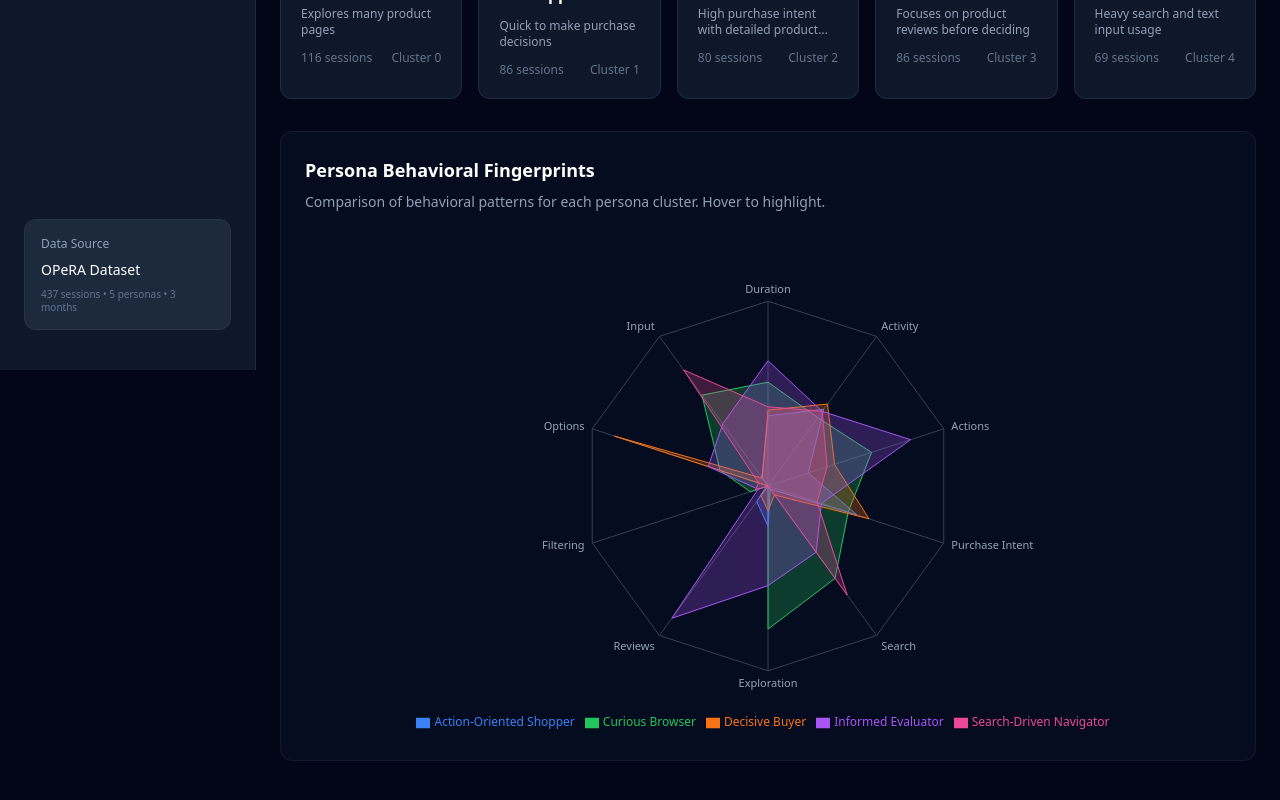
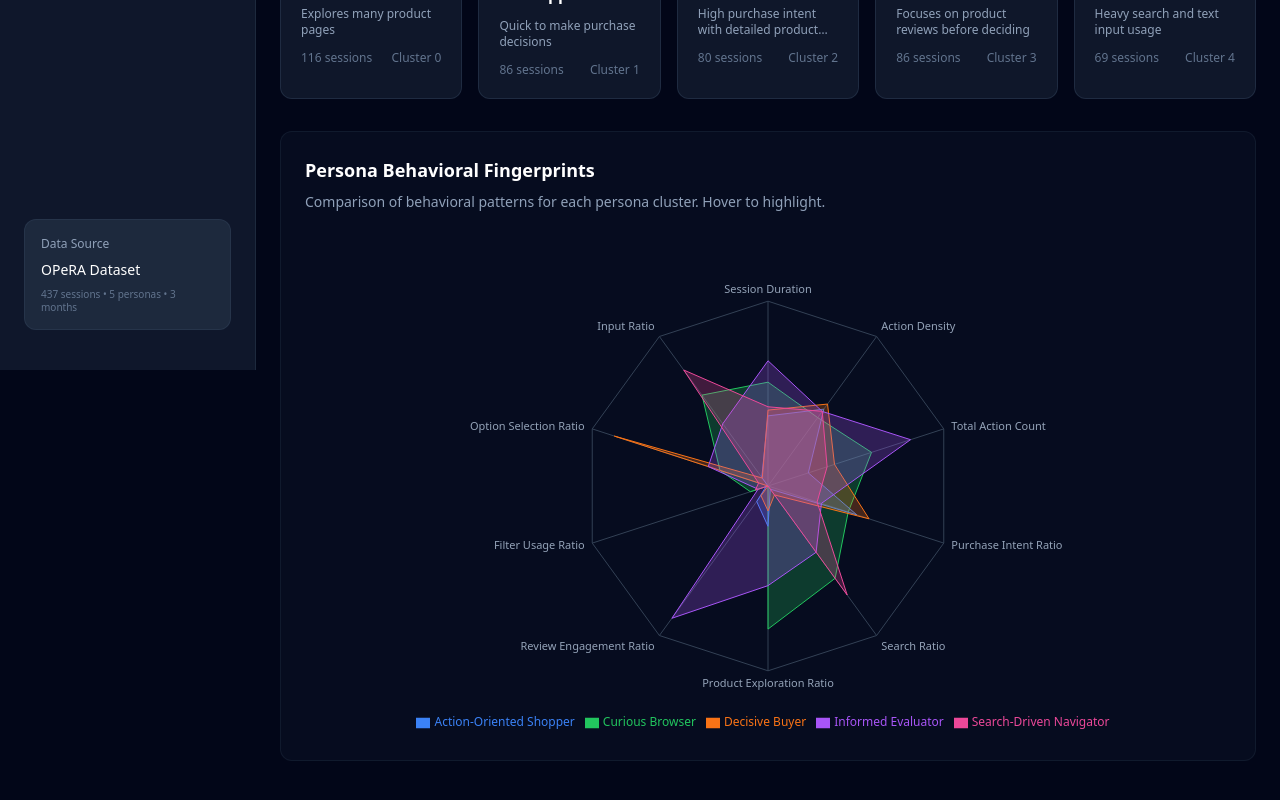
Before and after one commit to 3nderboy/PersonaEvolutionDashboard, a React (Vite) app in the folder frontend/: page / in a window 1280 px wide. Shown: the part 430-1230 px from the top of the page. Built offline with nearby package versions, Linux system fonts and the light colour scheme.

Commit message:
Updated naming of Behavioral Key Metrics

```diff
--- a/frontend/src/components/views/OverviewView.jsx
+++ b/frontend/src/components/views/OverviewView.jsx
@@ -36,16 +36,16 @@ const OverviewView = () => {
 
     // Compute radar data from personas' behavioral metrics
     const bkmLabels = {
-        'session_duration_seconds': 'Duration',
-        'action_density': 'Activity',
-        'total_action_count': 'Actions',
-        'purchase_intent_ratio': 'Purchase Intent',
-        'search_ratio': 'Search',
-        'product_exploration_ratio': 'Exploration',
-        'review_engagement_ratio': 'Reviews',
-        'filter_usage_ratio': 'Filtering',
-        'option_selection_ratio': 'Options',
-        'input_ratio': 'Input'
+        'session_duration_seconds': 'Session Duration',
+        'action_density': 'Action Density',
+        'total_action_count': 'Total Action Count',
+        'purchase_intent_ratio': 'Purchase Intent Ratio',
+        'search_ratio': 'Search Ratio',
+        'product_exploration_ratio': 'Product Exploration Ratio',
+        'review_engagement_ratio': 'Review Engagement Ratio',
+        'filter_usage_ratio': 'Filter Usage Ratio',
+        'option_selection_ratio': 'Option Selection Ratio',
+        'input_ratio': 'Input Ratio'
     };
 
     // Build radar data
--- a/frontend/src/components/views/PersonaClusterView.jsx
+++ b/frontend/src/components/views/PersonaClusterView.jsx
@@ -17,16 +17,21 @@ const CLUSTER_COLORS = [
 
 const getClusterColor = (clusterId) => CLUSTER_COLORS[clusterId % CLUSTER_COLORS.length];
 
-// Format BKM names for display
+// Format BKM names for display - maps technical names to full display names
 const formatMetricName = (name) => {
-    return name
-        .replace(/_/g, ' ')
-        .replace(/ratio/gi, '')
-        .replace(/seconds/gi, '')
-        .trim()
-        .split(' ')
-        .map(w => w.charAt(0).toUpperCase() + w.slice(1))
-        .join(' ');
+    const metricNameMap = {
+        'session_duration_seconds': 'Session Duration',
+        'action_density': 'Action Density',
+        'total_action_count': 'Total Action Count',
+        'purchase_intent_ratio': 'Purchase Intent Ratio',
+        'search_ratio': 'Search Ratio',
+        'product_exploration_ratio': 'Product Exploration Ratio',
+        'review_engagement_ratio': 'Review Engagement Ratio',
+        'filter_usage_ratio': 'Filter Usage Ratio',
+        'option_selection_ratio': 'Option Selection Ratio',
+        'input_ratio': 'Input Ratio'
+    };
+    return metricNameMap[name] || name;
 };
 
 // Info tooltip component for explanations
```
